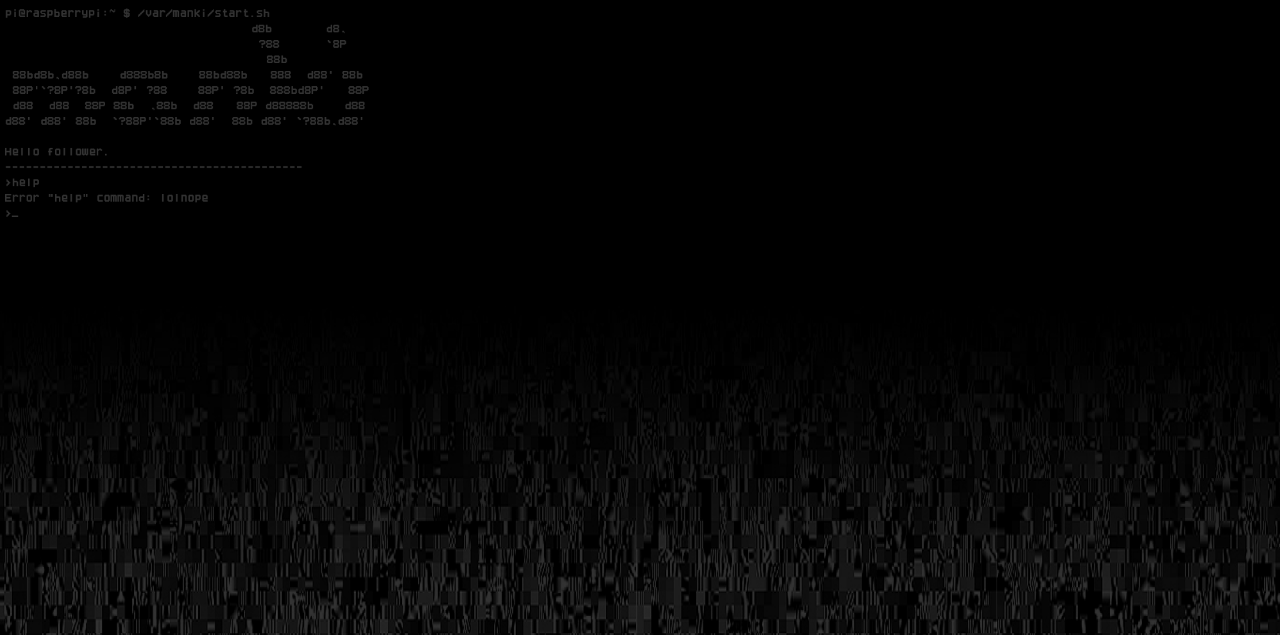
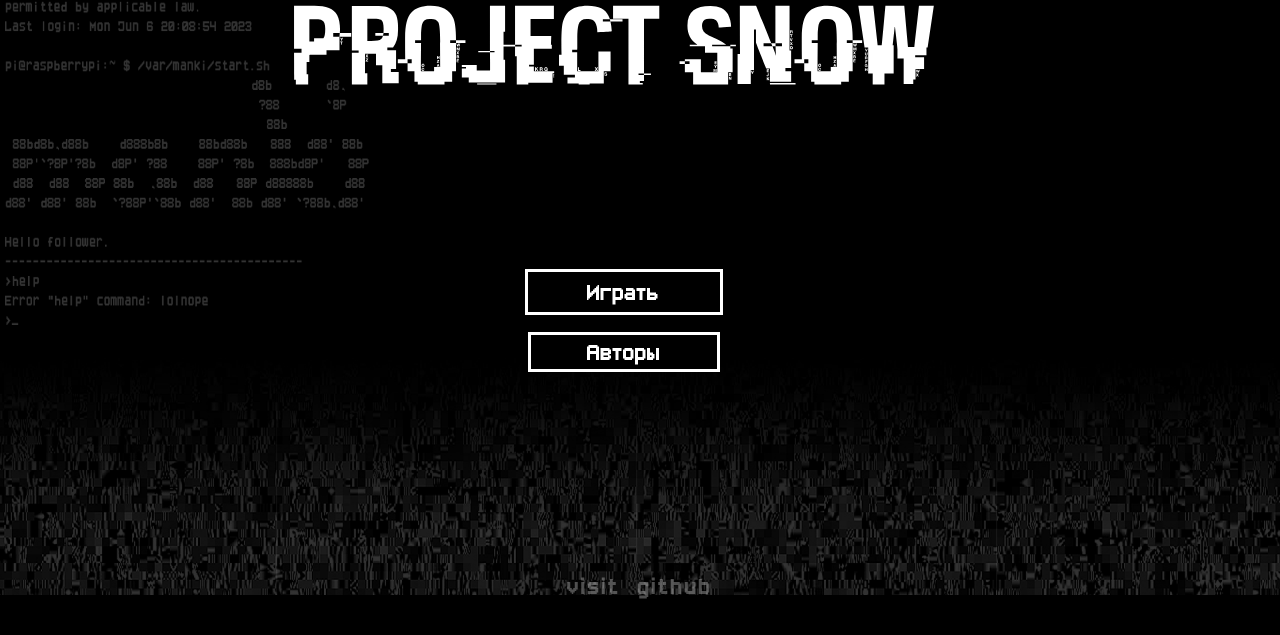
Before and after one commit to Antipoop/PROJECT_SNOW, a plain HTML site: page beginning.html in a window 1280 px wide. Shown: the part 165-800 px from the top of the page. Drawn offline with Linux system fonts and the light colour scheme.

Commit message:
Update styletwo.css

```diff
--- a/styletwo.css
+++ b/styletwo.css
@@ -9,20 +9,99 @@ body {
     height: 100vh;
     position: fixed;
   }
+  p {
+    color:white;
+    margin-top: 0px;
+    margin-bottom: 0px;
+    font-family: 'Pixel';
+  }
 img {
+    position: absolute;
     pointer-events: none;
     width: 100%;
     height: 50vh;
 }
 .ter {
-    margin-top: 5px;
+    margin-top: 10px;
     margin-left: 5px;
     width: 40%;
-    height: 40%;
+    height: 60%;
 }
 .glit {
-    margin-top: 80px;
+    margin-top: 520px;
+    position: absolute;
+    width: 100%;
+    height: 30%;
 }
+.snow {
+    width: 50%;
+    height: 30%;
+    left: 23%;
+    top: 90px;
+}
+p {
+    position: absolute;
+    width: 50%;
+    height: 50%;
+    left: 24%;
+    top: 92px;
+    font-size: 60px;
+    text-align: center;
+    letter-spacing: 2px;
+}
+.git {
+    font-size: 30px;
+    top: 92%;
+    left: 30%;
+    bottom: 90%;
+    width: 40%;
+    opacity: .3;
+    height: 20%;
+}
+button
+  {
+    font-family: 'Pixel';
+    background: black;
+    font-size: 400%;
+    color: white;
+    cursor: pointer;
+    border: solid 3px white;
+  }
+  .buttons {
+    background: black;
+    width: 100%;
+    height: 100%;
+  }
+  .play {
+    border: 0;
+    padding: 0;
+    position: absolute;
+    height: 100%;
+    width: 100%;
+    font-family: "Pixel";
+    font-size: 30px;
+    color: white;
+  }
+  .authors {
+    top: 150%;
+    position: absolute;
+    height: 100%;
+    width: 100%;
+    right: 0;
+    bottom: -100%;
+    font-size: 30px;
+    padding: 0;
+    color: white;
+    font-family: "Pixel";
+  }
+  .touch {
+    position: absolute;
+    width: 15%;
+    bottom: 40%;
+    height: 5%;
+    left: 41%;
+    border: solid 3px white;
+  }
 @font-face {
     font-family: "Pixel";
     src: url("./fonts/small_pixel-7.ttf");
```
